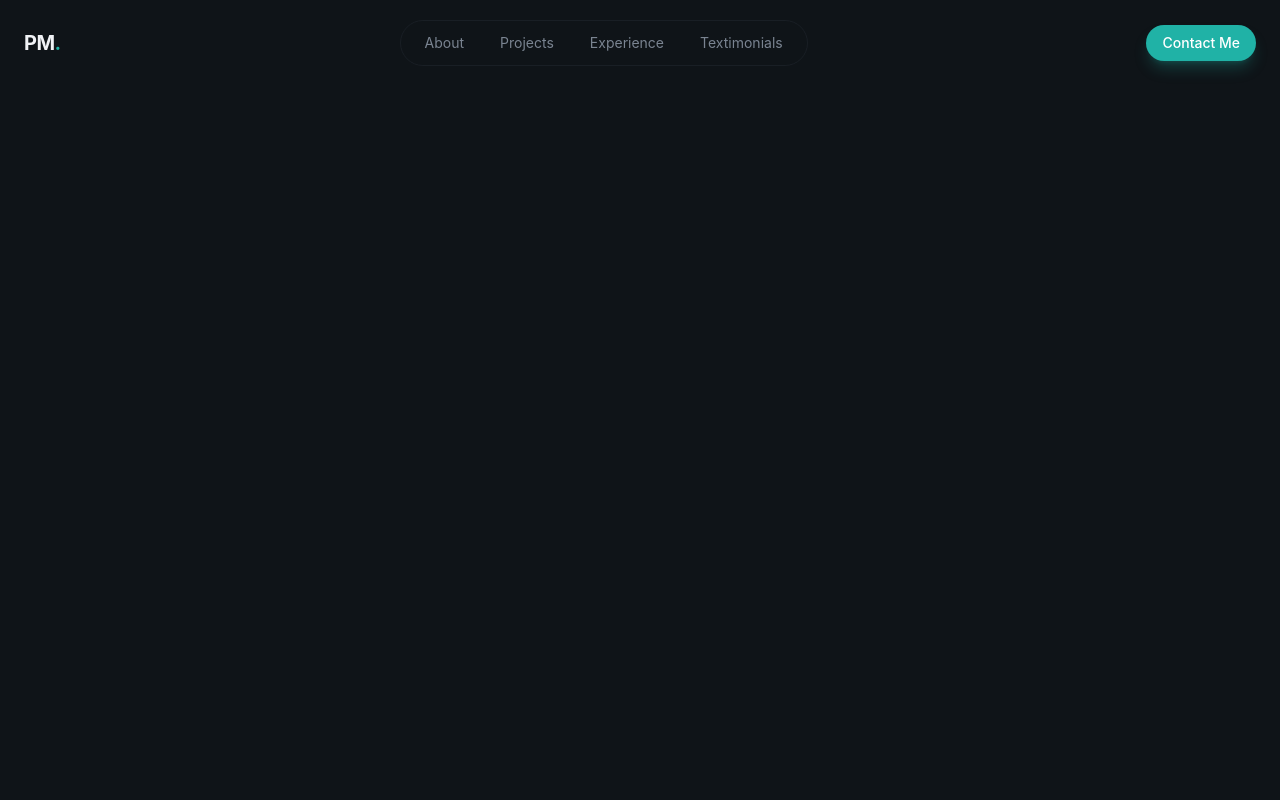
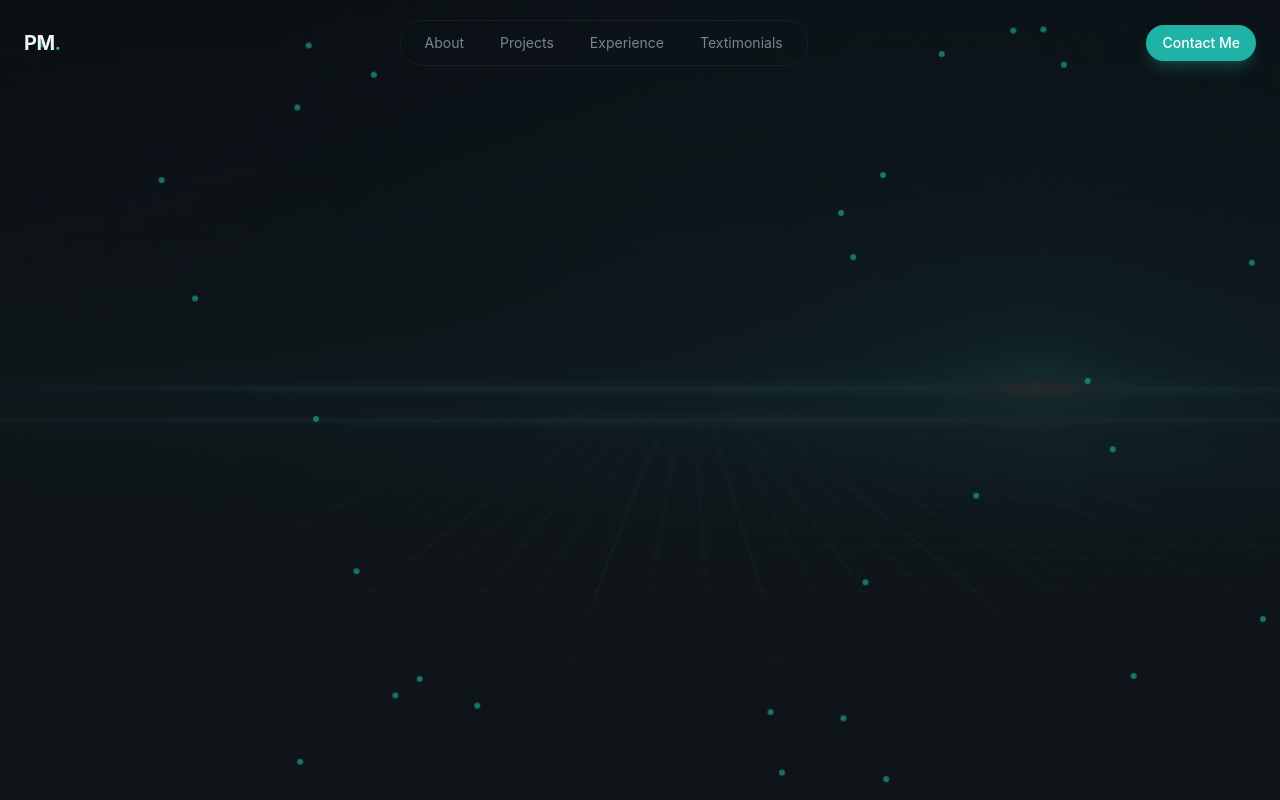
Before and after one commit to NadunPrabhasha/MY-PERSONAL-PORTFOLIO, a React (Vite) app: page / in a window 1280 px wide. Built offline with nearby package versions, Linux system fonts and the light colour scheme.

Commit message:
Add slow-drift animation and enhance Hero section with background image and decorative dots

```diff
--- a/src/index.css
+++ b/src/index.css
@@ -68,6 +68,22 @@
     }
   }
 
+   @keyframes slow-drift {
+    0%,
+    100% {
+      transform: translate(0, 0);
+    }
+    25% {
+      transform: translate(20px, -30px);
+    }
+    50% {
+      transform: translate(-15px, -20px);
+    }
+    75% {
+      transform: translate(30px, 10px);
+    }
+  }
+
   .animate-fade-in {
     animation: fade-in 0.8s ease-out both;
   }
--- a/src/layout/Navbar.jsx
+++ b/src/layout/Navbar.jsx
@@ -15,7 +15,7 @@
   const [isMobileMenuOpen, setIsMobileMenuOpen] = useState(false)
 
   return (
-    <header className="fixed top-0 left-0 right-0 bg-transparent py-5 ">
+    <header className="fixed top-0 left-0 right-0 bg-transparent py-5 z-50 ">
       <nav className="container mx-auto px-6 flex items-center justify-between">
         <a
           href="#"
--- a/src/sections/Hero.jsx
+++ b/src/sections/Hero.jsx
@@ -4,9 +4,32 @@
   return (
     <section className="relative min-h-screen flex items-center overflow-hidden ">
       {/*BG*/}
-      <div>
-        <img />
+      <div className="absolute inset-0">
+        <img
+          src="/hero-bg.jpg"
+          alt="Hero image"
+          className="w-full h-full object-cover opacity-40"
+        />
+        <div className="absolute inset-0 bg-gradient-to-b from-background/20 via-background/80 to-background" />
       </div>
+
+      {/* Green Dots */}
+      <div className="absolute inset-0 overflow-hidden pointer-events-none">
+        {[...Array(30)].map((_, i) => (
+          <div
+            className="absolute w-1.5 h-1.5 rounded-full opacity-60"
+            style={{
+              backgroundColor: "#20B2A6",
+              left: `${Math.random() * 100}%`,
+              top: `${Math.random() * 100}%`,
+              animation: `slow-drift ${15 + Math.random() * 20
+                }s ease-in-out infinite`,
+              animationDelay: `${Math.random() * 5}s`,
+            }}
+          />
+        ))}
+      </div>
+
     </section>
   )
 }
```
